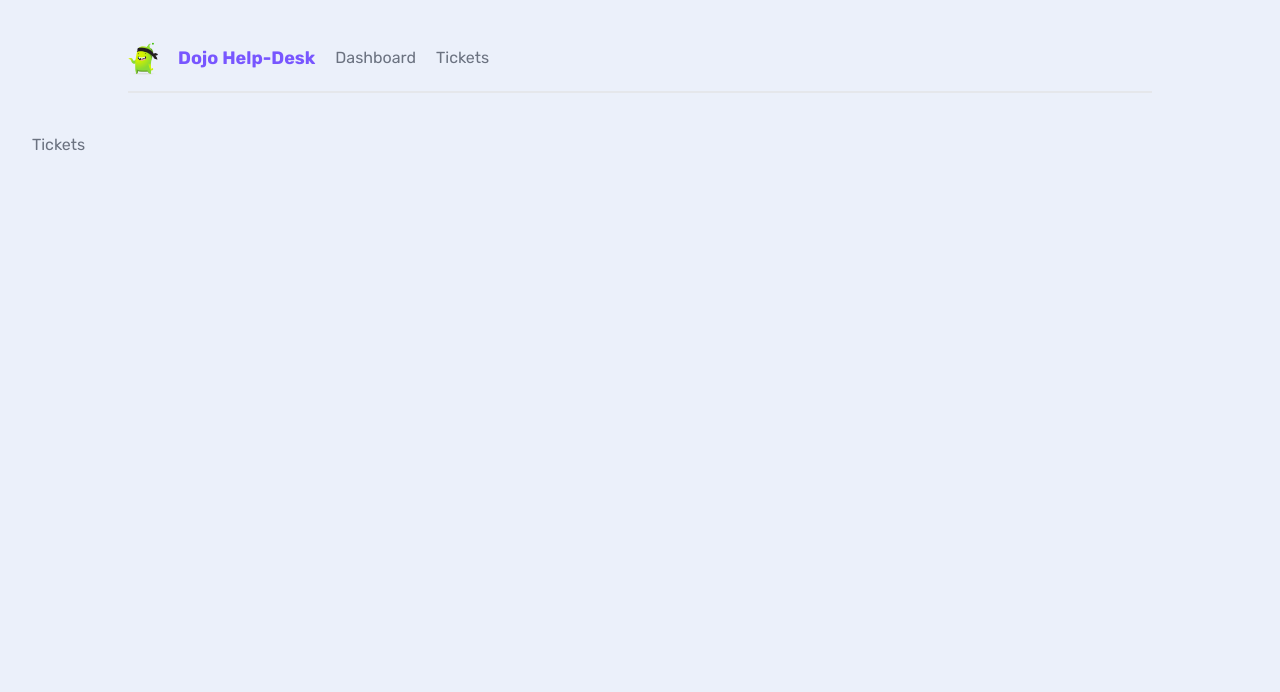
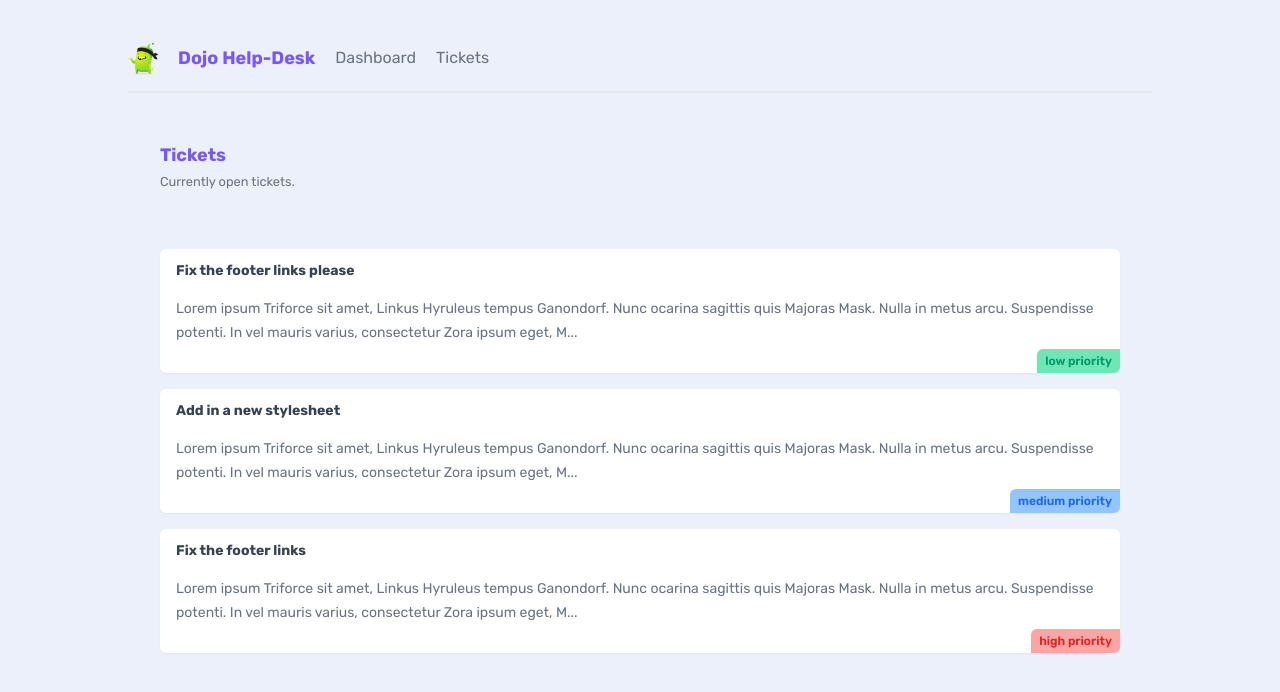
Before and after one commit to inder231/next-ticket-app, a Next.js app: page /tickets in a window 1280 px wide. Shown: the top 692 px of the page. Built offline with nearby package versions, Linux system fonts and the light colour scheme; data requests are answered from the project's data file.

Commit message:
feat: tickets listing

```diff
--- a/app/tickets/TicketList.jsx
+++ b/app/tickets/TicketList.jsx
@@ -1,5 +1,3 @@
-import React from "react";
-
 async function getTickets() {
   const res = await fetch("http://localhost:4000/tickets");
   return res.json();
@@ -9,6 +7,21 @@ export default async function TicketList() {
   // async function to fetch data
   const tickets = await getTickets();
 
-  return <div>{
-    }</div>;
+  return (
+    <div>
+      {tickets.length > 0 ? (
+        tickets?.map((ticket) => (
+          <div key={ticket.id} className="card my-5">
+            <h3>{ticket.title}</h3>
+            <p>{ticket.body.slice(0, 200)}...</p>
+            <div className={`pill ${ticket.priority}`}>
+              {ticket.priority} priority
+            </div>
+          </div>
+        ))
+      ) : (
+        <p className="text-center">There are no open tickets, yay!!!!</p>
+      )}
+    </div>
+  );
 }
--- a/app/tickets/page.jsx
+++ b/app/tickets/page.jsx
@@ -1,7 +1,17 @@
-
+import TicketList from "./TicketList";
 
 export default function Tickets() {
   return (
-    <div>Tickets</div>
-  )
+    <main>
+      <nav>
+        <div>
+          <h2>Tickets</h2>
+          <p>
+            <small>Currently open tickets.</small>
+          </p>
+        </div>
+      </nav>
+      <TicketList />
+    </main>
+  );
 }
```
